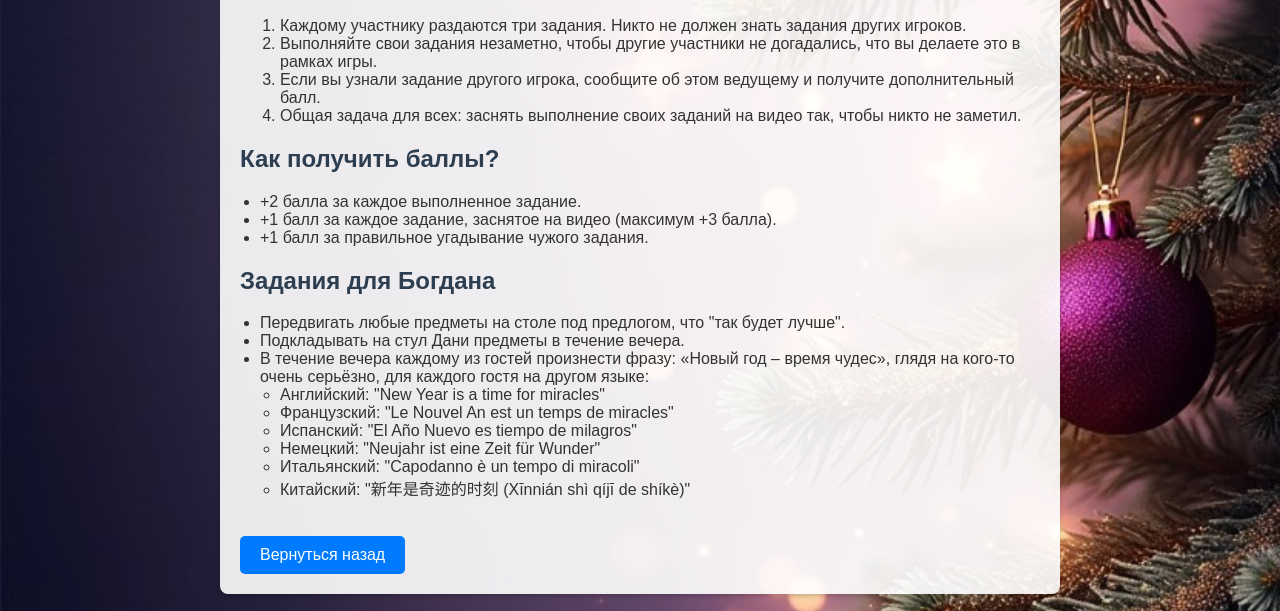
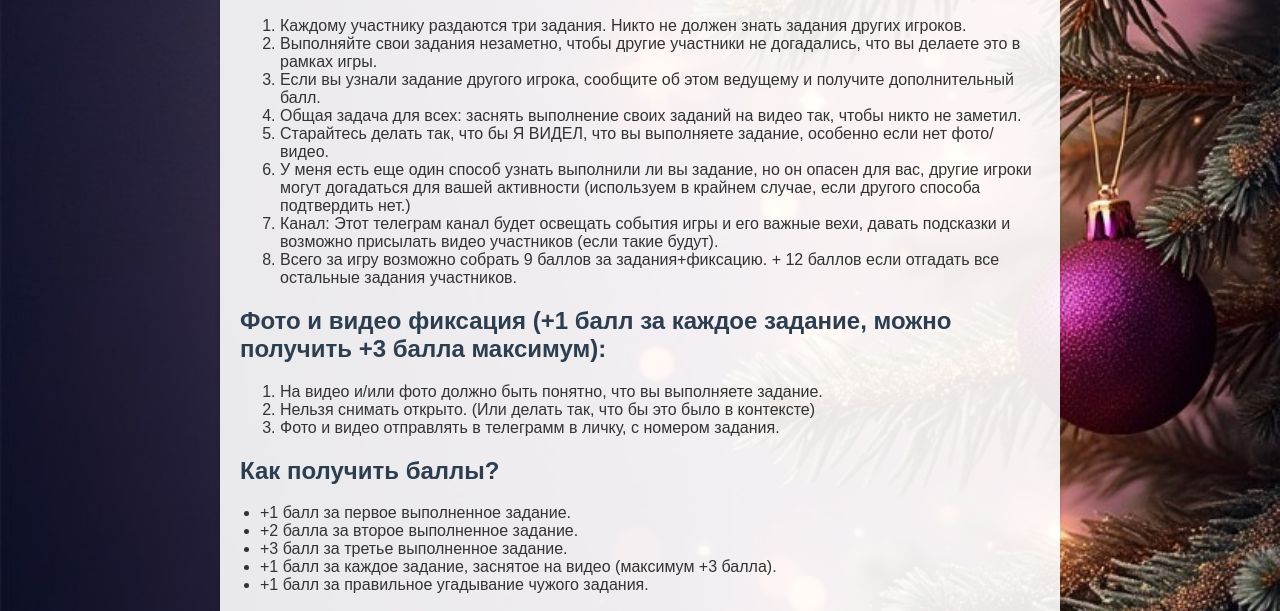
Before and after one commit to kavvik/new-year-game, a plain HTML site: page egvdvzdsxhbj_bogdan.html in a window 1280 px wide. Shown: the part 181-792 px from the top of the page. Drawn offline with Linux system fonts and the light colour scheme.

Commit message:
Update egvdvzdsxhbj_bogdan.html

```diff
--- a/egvdvzdsxhbj_bogdan.html
+++ b/egvdvzdsxhbj_bogdan.html
@@ -55,28 +55,33 @@
             <li>Выполняйте свои задания незаметно, чтобы другие участники не догадались, что вы делаете это в рамках игры.</li>
             <li>Если вы узнали задание другого игрока, сообщите об этом ведущему и получите дополнительный балл.</li>
             <li>Общая задача для всех: заснять выполнение своих заданий на видео так, чтобы никто не заметил.</li>
+            <li>Старайтесь делать так, что бы Я ВИДЕЛ, что вы выполняете задание, особенно если нет фото/видео.</li>
+            <li>У меня есть еще один способ узнать выполнили ли вы задание, но он опасен для вас, другие игроки могут догадаться для вашей активности (используем в крайнем случае, если другого способа подтвердить нет.)</li>
+            <li>Канал: Этот телеграм канал будет освещать события игры и его важные вехи, давать подсказки и возможно присылать видео участников (если такие будут). </li>
+            <li>Всего за игру возможно собрать 9 баллов за задания+фиксацию. + 12 баллов если отгадать все остальные задания участников.</li>
+        </ol>
+
+        <h2>Фото и видео фиксация (+1 балл за каждое задание, можно получить +3 балла максимум):</h2>
+        <ol>
+            <li>На видео и/или фото должно быть понятно, что вы выполняете задание.</li>
+            <li>Нельзя снимать открыто. (Или делать так, что бы это было в контексте)</li>
+            <li>Фото и видео отправлять в телеграмм в личку, с номером задания.</li>
         </ol>
 
         <h2>Как получить баллы?</h2>
         <ul>
-            <li>+2 балла за каждое выполненное задание.</li>
+            <li>+1 балл за первое выполненное задание.</li>
+            <li>+2 балла за второе выполненное задание.</li>
+            <li>+3 балл за третье выполненное задание.</li>
             <li>+1 балл за каждое задание, заснятое на видео (максимум +3 балла).</li>
             <li>+1 балл за правильное угадывание чужого задания.</li>
         </ul>
 
         <h2>Задания для Богдана</h2>
         <ul>
-            <li>Передвигать любые предметы на столе под предлогом, что "так будет лучше".</li>
-            <li>Подкладывать на стул Дани предметы в течение вечера.</li>
+            <li>Передвигать любые предметы на столе под предлогом, что "так будет лучше".(до 1:00)</li>
+            <li>Подкладывать на стул Дани предметы в течение вечера.(До 2:00)</li>
             <li>В течение вечера каждому из гостей произнести фразу: «Новый год – время чудес», глядя на кого-то очень серьёзно, для каждого гостя на другом языке:</li>
-            <ul>
-                <li>Английский: "New Year is a time for miracles"</li>
-                <li>Французский: "Le Nouvel An est un temps de miracles"</li>
-                <li>Испанский: "El Año Nuevo es tiempo de milagros"</li>
-                <li>Немецкий: "Neujahr ist eine Zeit für Wunder"</li>
-                <li>Итальянский: "Capodanno è un tempo di miracoli"</li>
-                <li>Китайский: "新年是奇迹的时刻 (Xīnnián shì qíjī de shíkè)"</li>
-            </ul>
         </ul>
 
         <a href="index.html" class="btn">Вернуться назад</a>
```
